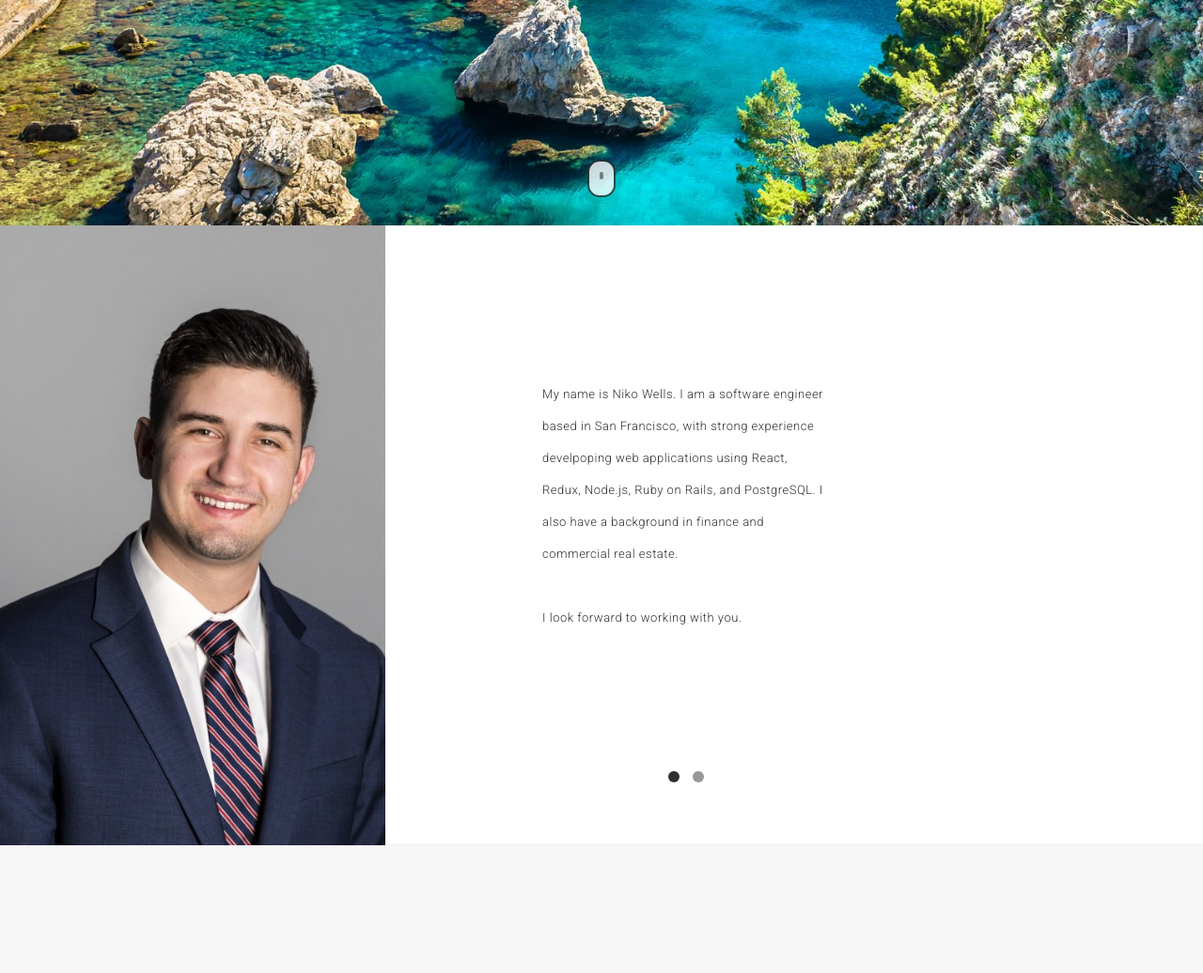
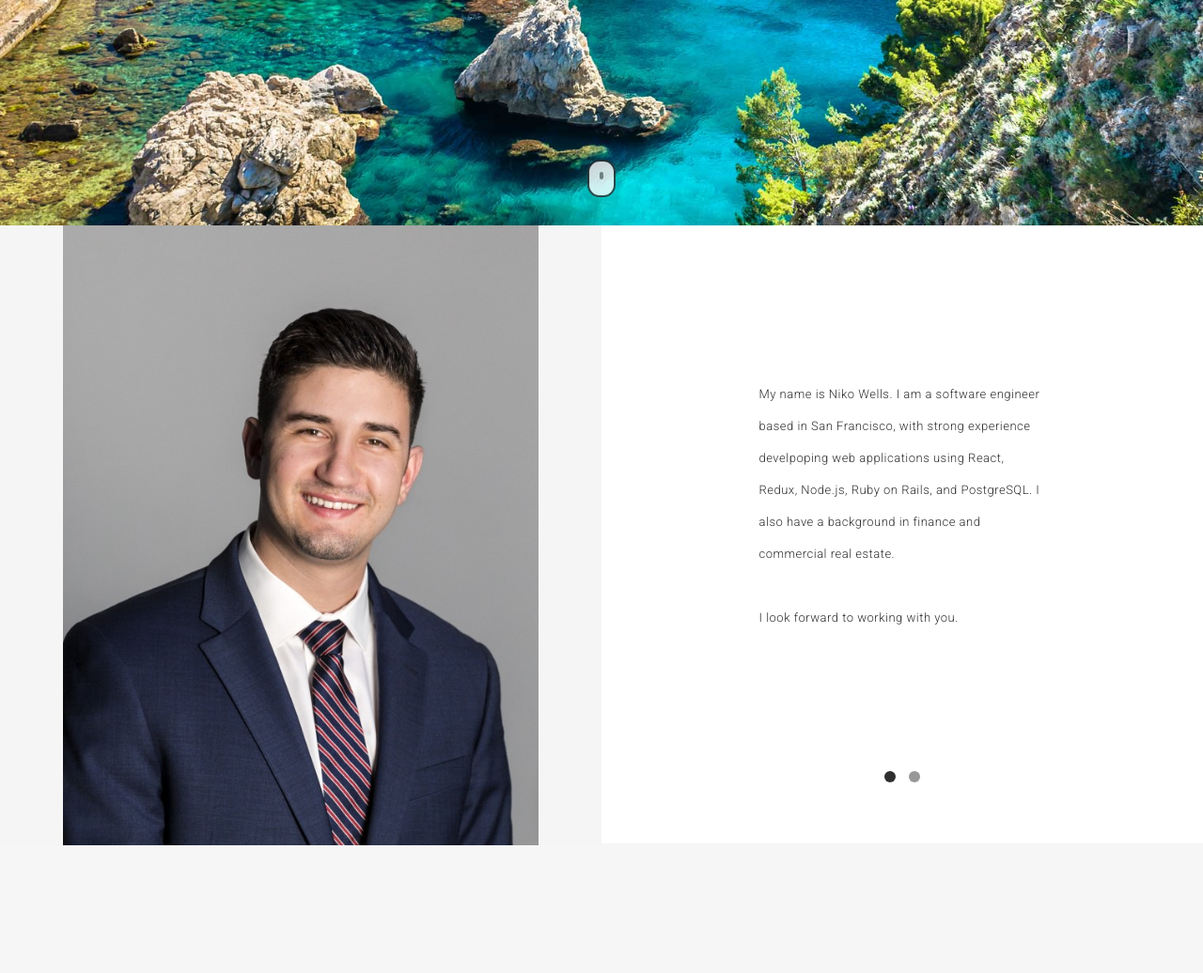
Before and after one commit to wellsniko/wellsniko, a PHP site: page / in a window 1280 px wide. Shown: the part 560-1596 px from the top of the page at 94% size. Run offline with PHP 8.4, Linux system fonts and the light colour scheme; some libraries are stand-ins or nearby versions.

Commit message:
finalize it

```diff
--- a/css/style.css
+++ b/css/style.css
@@ -973,7 +973,8 @@ ul.portfolio-image li .desc{
   width: 100%;
   height: 100%;
   float: left;
-  /* background-size: contain; */
+  background-size: contain;
+  background-color: whitesmoke;
 }
 .wrap-about {
   height: 100%;
@@ -1380,7 +1381,7 @@ ul.portfolio-image li .desc{
 
 
 
-
+/*
 .col-xs-12-img
 {position:relative;min-height:1px;padding-right:15px;padding-left:15px;
 float:left;
@@ -1394,4 +1395,4 @@ padding: 0 !important; margin: 0 !important;}
 
 @media screen and (max-width: 768px){
 .bg-about {
-    min-height: 580px;}
+    min-height: 580px;} */
--- a/index.html
+++ b/index.html
@@ -136,7 +136,7 @@
 
         <!--ABOUT-->
         <section id="about">
-          <div class="col-md-6-img col-xs-12-img no-pad">
+          <div class="col-md-6 col-xs-12 no-pad">
             <div class="bg-about"></div>
           </div>
           <div class="col-md-6 col-sm-12 col-xs-12 white-col">
```
Also changed, not shown: 1 other file.
